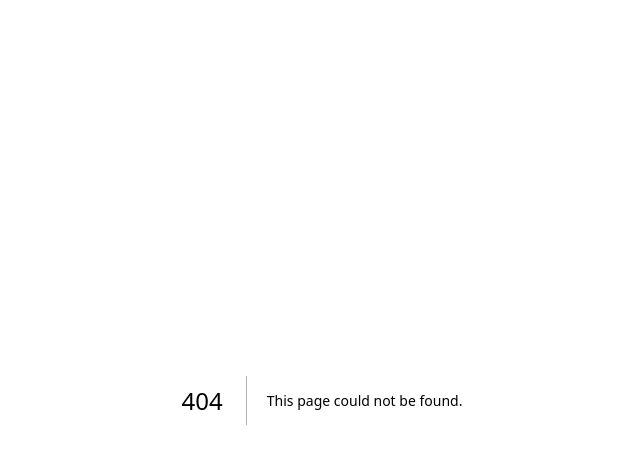
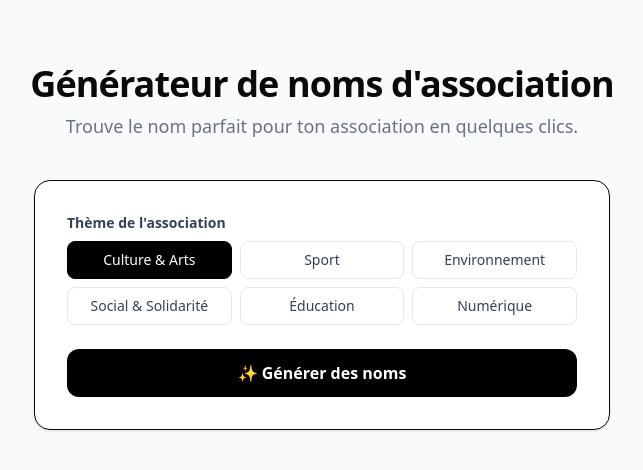
Before and after one commit to AssoConnectWorkshop/WS26, a Next.js app: page /generateur in a window 1280 px wide. Before the commit this address had no page. Shown: the top 470 px of the page, without its empty margins (318-961 px from the left). Built offline with nearby package versions, Linux system fonts and the light colour scheme.

Commit message:
feat: add association name generator page

```diff
--- /dev/null
+++ b/src/app/generateur/page.tsx
@@ -0,0 +1,159 @@
+"use client";
+
+import { useState } from "react";
+
+const STRUCTURES = [
+  "Association {adj} {nom}",
+  "Les {nom}s {adj}s",
+  "Collectif {adj} {nom}",
+  "Cercle {nom} {adj}",
+  "Club des {nom}s",
+  "Mouvement {adj}",
+  "Réseau {nom} {adj}",
+  "Fédération {adj} des {nom}s",
+  "Union {adj} {nom}",
+  "Amicale des {nom}s {adj}s",
+];
+
+const MOTS: Record<string, { noms: string[]; adjectifs: string[] }> = {
+  culture: {
+    noms: ["Artistes", "Créateurs", "Musiciens", "Conteurs", "Cinéastes", "Danseurs", "Photographes", "Écrivains"],
+    adjectifs: ["Créatifs", "Inspirés", "Libres", "Engagés", "Passionnés", "Curieux", "Ouverts", "Audacieux"],
+  },
+  sport: {
+    noms: ["Champions", "Sportifs", "Athlètes", "Coureurs", "Nageurs", "Grimpeurs", "Cyclistes", "Marcheurs"],
+    adjectifs: ["Dynamiques", "Déterminés", "Courageux", "Solidaires", "Actifs", "Performants", "Ambitieux", "Vaillants"],
+  },
+  environnement: {
+    noms: ["Écolos", "Jardiniers", "Protecteurs", "Défenseurs", "Naturalistes", "Citoyens", "Pionniers", "Semeurs"],
+    adjectifs: ["Verts", "Durables", "Responsables", "Engagés", "Solidaires", "Conscients", "Résilients", "Vivants"],
+  },
+  social: {
+    noms: ["Bénévoles", "Entraidants", "Voisins", "Citoyens", "Habitants", "Compagnons", "Partenaires", "Alliés"],
+    adjectifs: ["Solidaires", "Bienveillants", "Inclusifs", "Fraternels", "Humains", "Chaleureux", "Généreux", "Unis"],
+  },
+  education: {
+    noms: ["Apprenants", "Enseignants", "Formateurs", "Savants", "Explorateurs", "Chercheurs", "Penseurs", "Étudiants"],
+    adjectifs: ["Curieux", "Éclairés", "Ouverts", "Inspirants", "Brillants", "Ambitieux", "Innovants", "Studieux"],
+  },
+  numerique: {
+    noms: ["Makers", "Codeurs", "Hackers", "Innovateurs", "Développeurs", "Créateurs", "Geeks", "Techniciens"],
+    adjectifs: ["Connectés", "Numériques", "Agiles", "Ouverts", "Libres", "Collaboratifs", "Créatifs", "Pionniers"],
+  },
+};
+
+const THEMES_LABELS: Record<string, string> = {
+  culture: "Culture & Arts",
+  sport: "Sport",
+  environnement: "Environnement",
+  social: "Social & Solidarité",
+  education: "Éducation",
+  numerique: "Numérique",
+};
+
+function pick<T>(arr: T[]): T {
+  return arr[Math.floor(Math.random() * arr.length)];
+}
+
+function genererNom(theme: string): string {
+  const { noms, adjectifs } = MOTS[theme];
+  const structure = pick(STRUCTURES);
+  const nom = pick(noms);
+  const adj = pick(adjectifs);
+  return structure.replace("{nom}", nom).replace("{adj}", adj).replace("{nom}s", nom + "s").replace("{adj}s", adj + "s");
+}
+
+export default function GenerateurPage() {
+  const [theme, setTheme] = useState("culture");
+  const [noms, setNoms] = useState<string[]>([]);
+  const [favoris, setFavoris] = useState<string[]>([]);
+
+  function generer() {
+    const nouveaux = Array.from({ length: 6 }, () => genererNom(theme));
+    setNoms(nouveaux);
+  }
+
+  function toggleFavori(nom: string) {
+    setFavoris((prev) =>
+      prev.includes(nom) ? prev.filter((n) => n !== nom) : [...prev, nom]
+    );
+  }
+
+  return (
+    <main className="min-h-screen bg-gray-50 flex flex-col items-center py-16 px-4 gap-10">
+      <div className="text-center flex flex-col gap-2">
+        <h1 className="text-4xl font-bold tracking-tight">Générateur de noms d&apos;association</h1>
+        <p className="text-gray-500 text-lg">Trouve le nom parfait pour ton association en quelques clics.</p>
+      </div>
+
+      <div className="bg-white rounded-2xl shadow-sm border p-8 w-full max-w-xl flex flex-col gap-6">
+        <div className="flex flex-col gap-2">
+          <label className="text-sm font-semibold text-gray-700">Thème de l&apos;association</label>
+          <div className="grid grid-cols-2 gap-2 sm:grid-cols-3">
+            {Object.entries(THEMES_LABELS).map(([key, label]) => (
+              <button
+                key={key}
+                onClick={() => setTheme(key)}
+                className={`px-3 py-2 rounded-lg text-sm font-medium border transition-colors ${
+                  theme === key
+                    ? "bg-black text-white border-black"
+                    : "bg-white text-gray-700 border-gray-200 hover:border-gray-400"
+                }`}
+              >
+                {label}
+              </button>
+            ))}
+          </div>
+        </div>
+
+        <button
+          onClick={generer}
+          className="w-full bg-black text-white py-3 rounded-xl font-semibold text-base hover:bg-gray-800 active:scale-95 transition-all"
+        >
+          ✨ Générer des noms
+        </button>
+      </div>
+
+      {noms.length > 0 && (
+        <div className="w-full max-w-xl flex flex-col gap-3">
+          <h2 className="text-sm font-semibold text-gray-500 uppercase tracking-wider">Propositions</h2>
+          {noms.map((nom, i) => (
+            <div
+              key={i}
+              className="bg-white border rounded-xl px-5 py-4 flex items-center justify-between shadow-sm hover:shadow-md transition-shadow"
+            >
+              <span className="font-medium text-gray-900">{nom}</span>
+              <button
+                onClick={() => toggleFavori(nom)}
+                className={`text-xl transition-transform hover:scale-125 ${favoris.includes(nom) ? "opacity-100" : "opacity-30"}`}
+                title={favoris.includes(nom) ? "Retirer des favoris" : "Ajouter aux favoris"}
+              >
+                ★
+              </button>
+            </div>
+          ))}
+        </div>
+      )}
+
+      {favoris.length > 0 && (
+        <div className="w-full max-w-xl flex flex-col gap-3">
+          <h2 className="text-sm font-semibold text-gray-500 uppercase tracking-wider">Mes favoris</h2>
+          {favoris.map((nom, i) => (
+            <div
+              key={i}
+              className="bg-yellow-50 border border-yellow-200 rounded-xl px-5 py-4 flex items-center justify-between"
+            >
+              <span className="font-medium text-gray-900">{nom}</span>
+              <button
+                onClick={() => toggleFavori(nom)}
+                className="text-xl text-yellow-400 hover:scale-125 transition-transform"
+              >
+                ★
+              </button>
+            </div>
+          ))}
+        </div>
+      )}
+    </main>
+  );
+}
```
